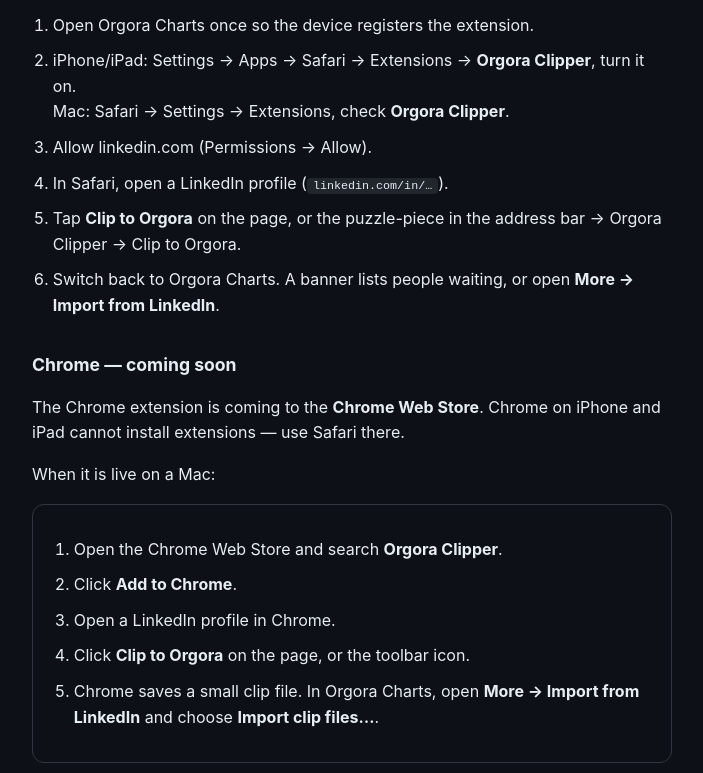
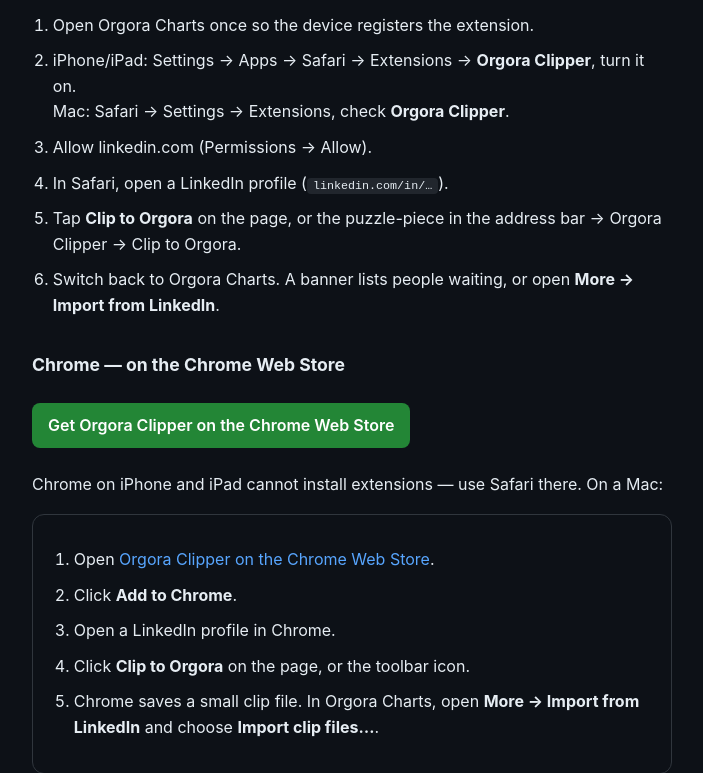
Before and after one commit to sdkorg-apps/sdkaihub.github.io, a plain HTML site: page orgora-charts/clipper.html in a window 1280 px wide. Shown: the part 441-1214 px from the top of the page, without its empty margins (288-991 px from the left). Drawn offline with Linux system fonts and the light colour scheme.

Commit message:
Point Orgora Clipper at the live Chrome Web Store listing.

```diff
--- a/orgora-charts/clipper.html
+++ b/orgora-charts/clipper.html
@@ -36,7 +36,7 @@
      to us — we have no servers.</p>
 
   <p>
-    <a class="btn btn-store" href="https://apps.apple.com/app/id6792418699">Download Orgora Charts on the App Store</a>
+    <a class="btn btn-store" href="https://apps.apple.com/us/app/orgora-charts/id6792418699">Download Orgora Charts on the App Store</a>
   </p>
 
   <h2>Safari (iPhone, iPad, and Mac) — already in the app</h2>
@@ -53,13 +53,15 @@
     <li>Switch back to Orgora Charts. A banner lists people waiting, or open <strong>More → Import from LinkedIn</strong>.</li>
   </ol>
 
-  <h2>Chrome — coming soon</h2>
-  <p>The Chrome extension is coming to the <strong>Chrome Web Store</strong>.
-     Chrome on iPhone and iPad cannot install extensions — use Safari there.</p>
-  <p>When it is live on a Mac:</p>
+  <h2>Chrome — on the Chrome Web Store</h2>
+  <p>
+    <a class="btn btn-chrome" href="https://chromewebstore.google.com/detail/orgora-clipper/knhanhbopbmibdlepnieiindfilicjba">Get Orgora Clipper on the Chrome Web Store</a>
+  </p>
+  <p>Chrome on iPhone and iPad cannot install extensions — use Safari there.
+     On a Mac:</p>
   <div class="card">
     <ol>
-      <li>Open the Chrome Web Store and search <strong>Orgora Clipper</strong>.</li>
+      <li>Open <a href="https://chromewebstore.google.com/detail/orgora-clipper/knhanhbopbmibdlepnieiindfilicjba">Orgora Clipper on the Chrome Web Store</a>.</li>
       <li>Click <strong>Add to Chrome</strong>.</li>
       <li>Open a LinkedIn profile in Chrome.</li>
       <li>Click <strong>Clip to Orgora</strong> on the page, or the toolbar icon.</li>
```
